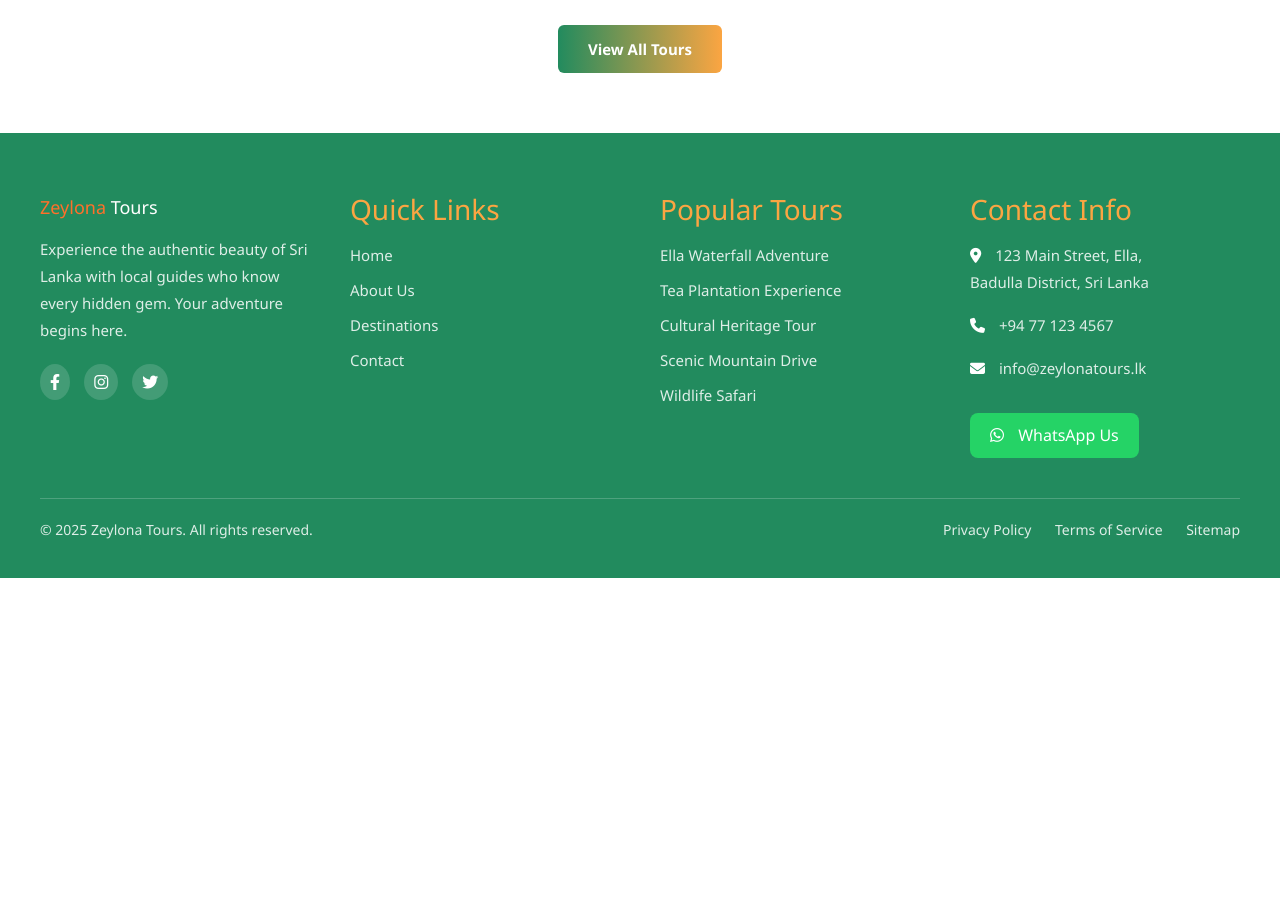
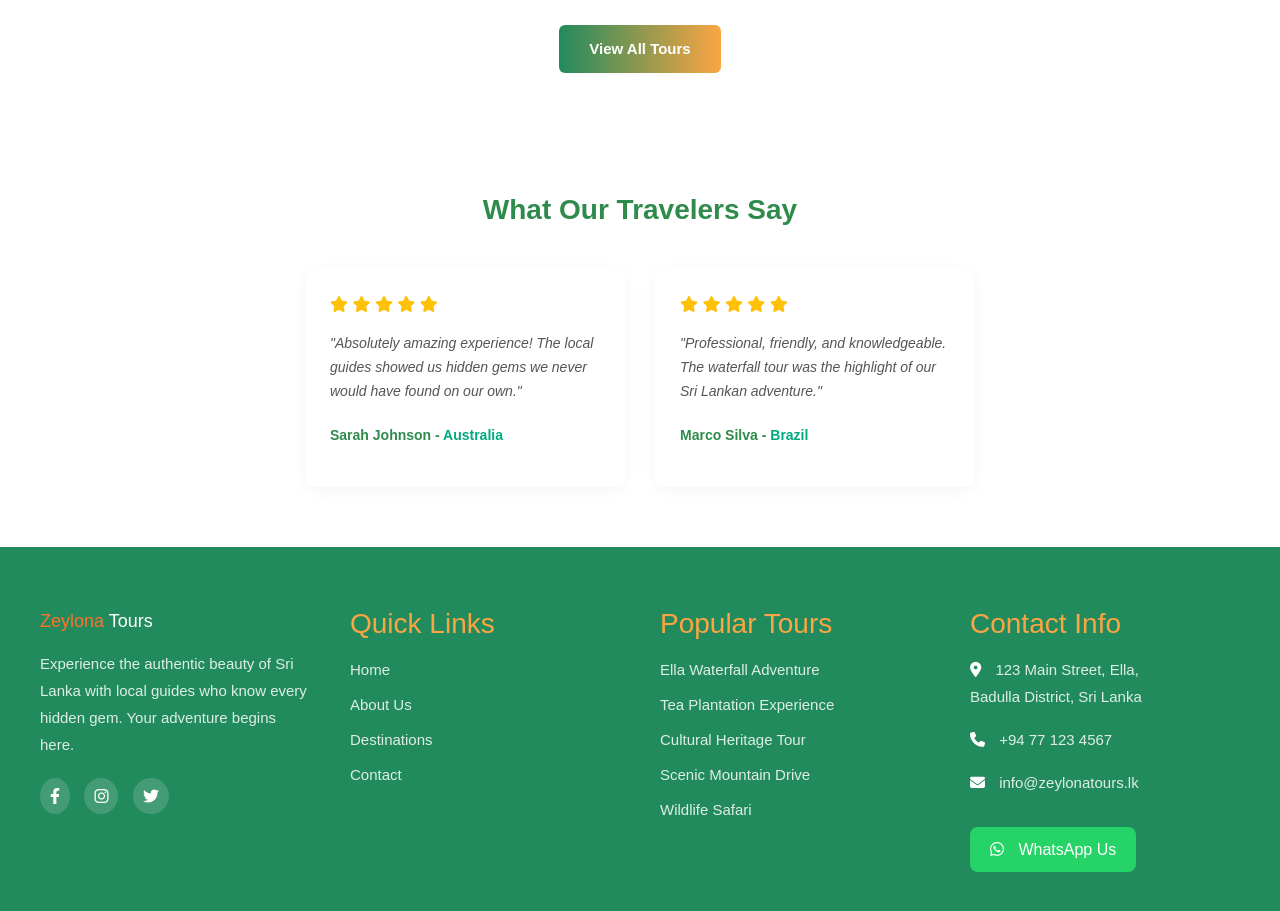
Before and after one commit to Shondarzer-Taroka/zeylon-tours, a website: page index.html in a window 1280 px wide. Shown: the part 1780-2691 px from the top of the page. Before the commit the page ends 2358 px from the top, so only its background shows below. Drawn offline with nearby package versions, Linux system fonts and the light colour scheme.

Commit message:
tour section done

```diff
--- a/index.html
+++ b/index.html
@@ -11,6 +11,7 @@
     <link rel="stylesheet" href="css/homepageabout.css">
     <link rel="stylesheet" href="css/footer/footer.css">
     <link rel="stylesheet" href="css/home/tourPackages.css">
+    <link rel="stylesheet" href="css/home/testimonials.css">
 
 </head>
 
@@ -151,6 +152,49 @@
 
 
 
+
+  <!-- testimonial -->
+
+
+  <section class="testimonials">
+    <h2 class="testimonials-title">What Our Travelers Say</h2>
+
+    <div class="testimonial-container">
+      <!-- Testimonial 1 -->
+      <div class="testimonial-card">
+        <div class="stars">
+          <i class="fas fa-star"></i>
+          <i class="fas fa-star"></i>
+          <i class="fas fa-star"></i>
+          <i class="fas fa-star"></i>
+          <i class="fas fa-star"></i>
+        </div>
+        <p class="testimonial-text">
+          <em>"Absolutely amazing experience! The local guides showed us hidden gems we never would have found on our own."</em>
+        </p>
+        <p class="author"><strong>Sarah Johnson - <span>Australia</span></strong></p>
+      </div>
+
+      <!-- Testimonial 2 -->
+      <div class="testimonial-card">
+        <div class="stars">
+          <i class="fas fa-star"></i>
+          <i class="fas fa-star"></i>
+          <i class="fas fa-star"></i>
+          <i class="fas fa-star"></i>
+          <i class="fas fa-star"></i>
+        </div>
+        <p class="testimonial-text">
+          <em>"Professional, friendly, and knowledgeable. The waterfall tour was the highlight of our Sri Lankan adventure."</em>
+        </p>
+        <p class="author"><strong>Marco Silva - <span>Brazil</span></strong></p>
+      </div>
+    </div>
+  </section>
+
+
+
+
     <!-- Footer Section -->
 
   <footer class="footer">
```
